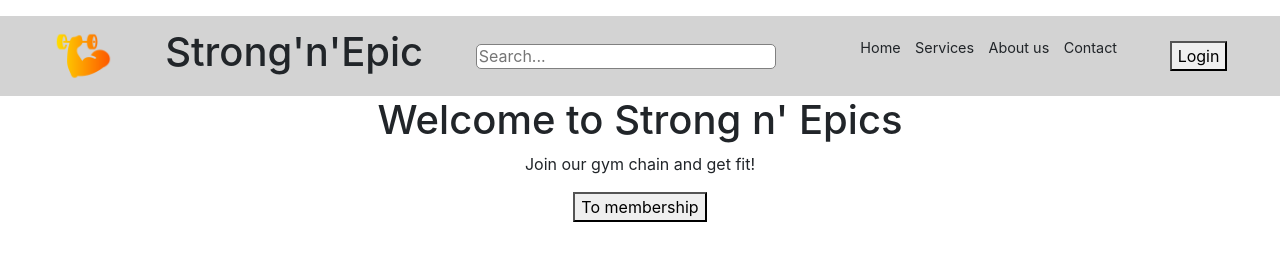
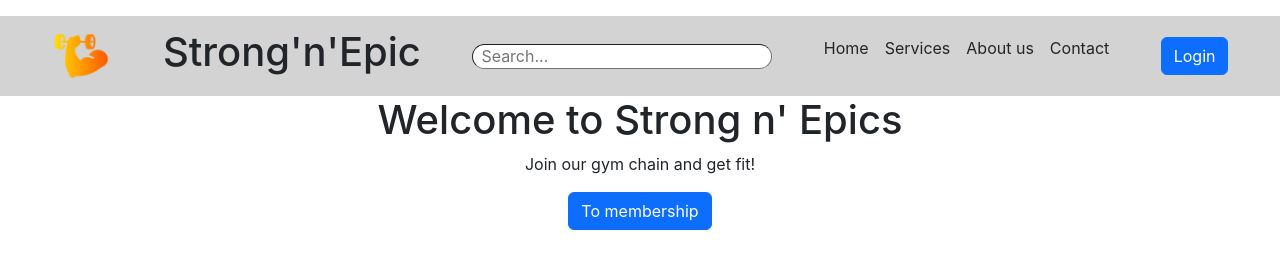
Before and after one commit to josefinelihogberg/strong-n-epic, a React (Create React App) app: page / in a window 1280 px wide. Shown: the top 280 px of the page. Built offline with nearby package versions, Linux system fonts and the light colour scheme; what miragejs would draw is missing.

Commit message:
fixed button

```diff
--- a/src/components/Header.tsx
+++ b/src/components/Header.tsx
@@ -33,30 +33,20 @@ const Header = ({ btnText }: NavProps) => {
         <h1 style={{}}>Strong'n'Epic</h1>
         <input
           placeholder="Search..."
-          style={{
-            borderRadius: "5px",
-            height: "25px",
-            width: "300px",
-            border: "1px solid gray",
-            paddingLeft: "1ems",
-          }}
+          className="rounded-pill px-2 border-1 border-gray"
+          style={{ height: "25px", width: "300px" }}
         ></input>
         <nav>
-          <ul
-            style={{
-              display: "flex",
-              listStyle: "none",
-              fontSize: "0.9rem",
-              gap: "1em",
-            }}
-          >
+          <ul className="list-unstyled d-flex gap-3">
             <li>Home</li>
             <li>Services</li>
             <li>About us</li>
             <li>Contact</li>
           </ul>
         </nav>
-        <button onClick={handleClick}>{btnText}</button>
+        <button className="btn btn-primary" onClick={handleClick}>
+          {btnText}
+        </button>
       </header>
     </div>
   );
--- a/src/components/abstracts/PopUpComponent.tsx
+++ b/src/components/abstracts/PopUpComponent.tsx
@@ -1,33 +1,28 @@
 import React from "react";
 
 type PopUpProps = {
-  onOkClick: Function;
-  onCancelClick: Function;
+  onOkClick: () => void;
+  onCancelClick: () => void;
   insertText: string | JSX.Element;
 };
 
-const PopUpComponent = ({ onOkClick, onCancelClick, insertText }: PopUpProps): JSX.Element => {
+const PopUpComponent: React.FC<PopUpProps> = ({ onOkClick, onCancelClick, insertText }) => {
   return (
-    <div
-      style={{
-        width: "500px",
-        height: "250px",
-        position: "absolute",
-        zIndex: "100",
-        background: "gray",
-        color: "white",
-        top: "22%",
-        left: "25%",
-        borderRadius: "7px",
-        boxShadow: "2px 2px 1px gray",
-        padding: "1em 2em 1em 2em",
-        textAlign: "center",
-      }}
-    >
-      <div>{insertText}</div>
-      <div style={{ position: "absolute", top: "70%", left: "33%" }}>
-        <button onClick={() => onCancelClick()}>Cancel</button>
-        <button onClick={() => onOkClick()}>Confirm</button>
+    <div className="modal" style={{ display: "block" }}>
+      <div className="modal-dialog">
+        <div className="modal-content">
+          <div className="modal-body">
+            <p>{insertText}</p>
+          </div>
+          <div className="modal-footer">
+            <button type="button" className="btn btn-secondary" onClick={() => onCancelClick()}>
+              Cancel
+            </button>
+            <button type="button" className="btn btn-primary" onClick={() => onOkClick()}>
+              Confirm
+            </button>
+          </div>
+        </div>
       </div>
     </div>
   );
--- a/src/pages/LandingPage.tsx
+++ b/src/pages/LandingPage.tsx
@@ -22,7 +22,9 @@ const LandingPage = () => {
       >
         <h1>Welcome to Strong n' Epics</h1>
         <p>Join our gym chain and get fit!</p>
-        <button onClick={handleClick}>To membership</button>
+        <button className="btn btn-primary" onClick={handleClick}>
+          To membership
+        </button>
       </div>
       <Footer />
     </>
--- a/src/server.js
+++ b/src/server.js
@@ -39,6 +39,8 @@ createServer({
       if (user) {
         // Return user data with role
         return { user };
+      } else {
+        console.log("Make sure username and password combined are correct!");
       }
     });
   },
```
